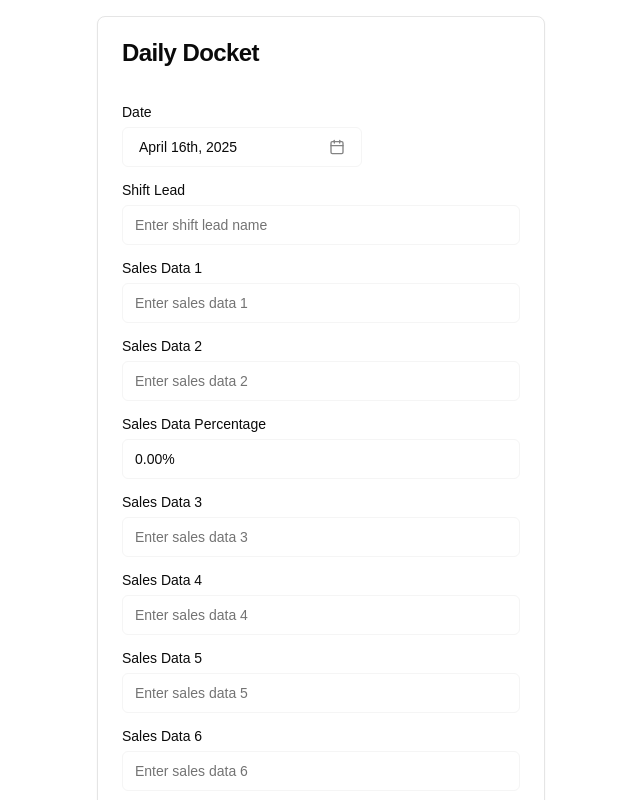
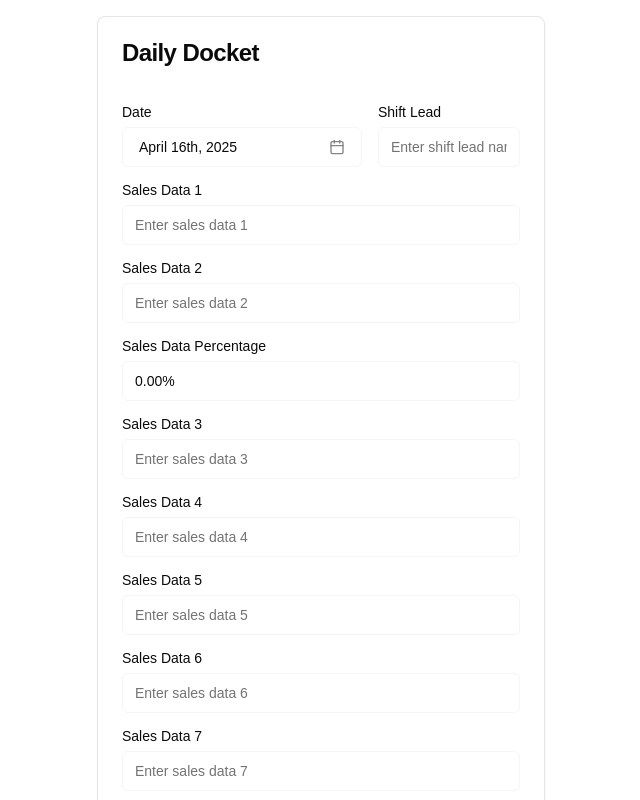
Before and after one commit to lhm-david/CSRHproject, a Next.js app: page / in a window 1280 px wide. Shown: the top 800 px of the page, without its empty margins (319-959 px from the left). Built offline with nearby package versions, Linux system fonts and the light colour scheme; what @genkit-ai/googleai, genkit would draw is missing.

Commit message:
Make the Date and Shift lead align

```diff
--- a/src/app/page.tsx
+++ b/src/app/page.tsx
@@ -110,6 +110,7 @@ export default function Home() {
           <CardTitle>Daily Docket</CardTitle>
         </CardHeader>
         <CardContent className="grid gap-4">
+          <div className="flex space-x-4">
             <div className="grid gap-2">
               <Label htmlFor="date">Date</Label>
               <Popover>
@@ -147,6 +148,7 @@ export default function Home() {
                 value={shiftLead}
                 onChange={(e) => setShiftLead(e.target.value)}
               />
+            </div>
           </div>
           <div className="grid gap-2">
             <Label htmlFor="salesData1">Sales Data 1</Label>
```
Lines whose indentation alone changed are shown as unchanged.
